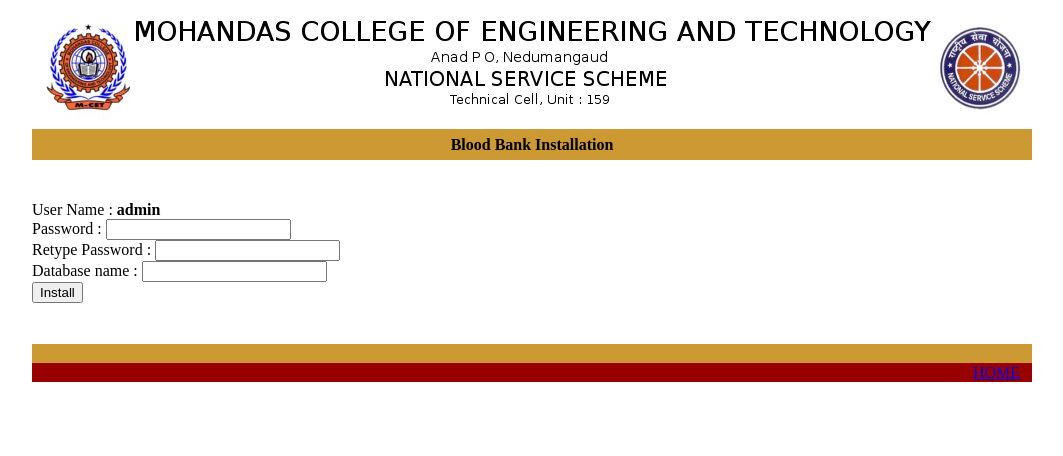
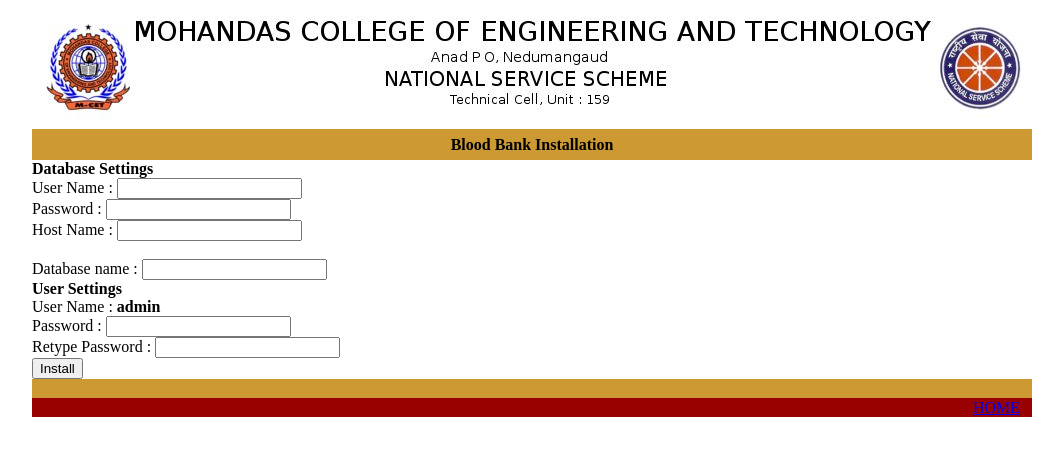
Before and after one commit to anishsheela/bloodbank, a PHP site: page /install.php in a window 1280 px wide. Shown: the top 456 px of the page, without its empty margins (108-1171 px from the left). Run offline with PHP 8.4, Linux system fonts and the light colour scheme.

Commit message:
Added some Feilds : User Interface OK

```diff
--- a/install.php
+++ b/install.php
@@ -20,10 +20,15 @@
         <td height="184" bgcolor="#FFFFFF" >
             <div align="left">
                 <form name="install" action="install_action.php">
+                    <strong>Database Settings</strong><br/>
+                    User Name : <input name="dbuser"/> <br/>
+                    Password  : <input name="dbpass"/> <br/>
+                    Host Name : <input name="dbhost"/> <br/><br/>
+                    Database name : <input name="db"/> <br/>
+                    <strong>User Settings</strong><br/>
                     User Name : <strong>admin</strong> <br/>
                     Password  : <input name="pass1"/> <br/>
                     Retype Password  : <input name="pass2"/> <br/>
-                    Database name : <input name="db"/> <br/>
                     <input type="submit" name="submit" id="submit" value="Install"/>
                 </form>
 
```
